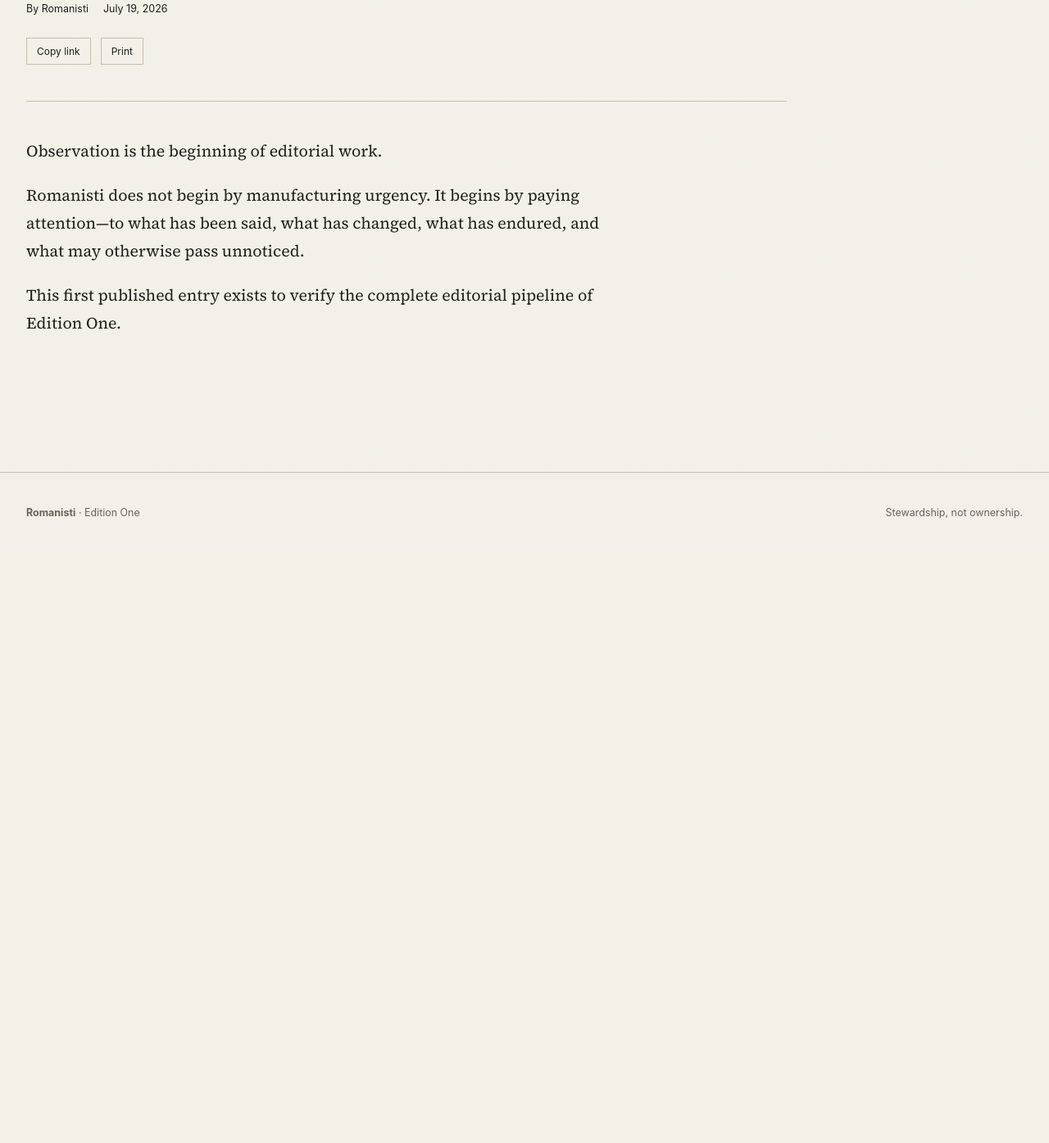
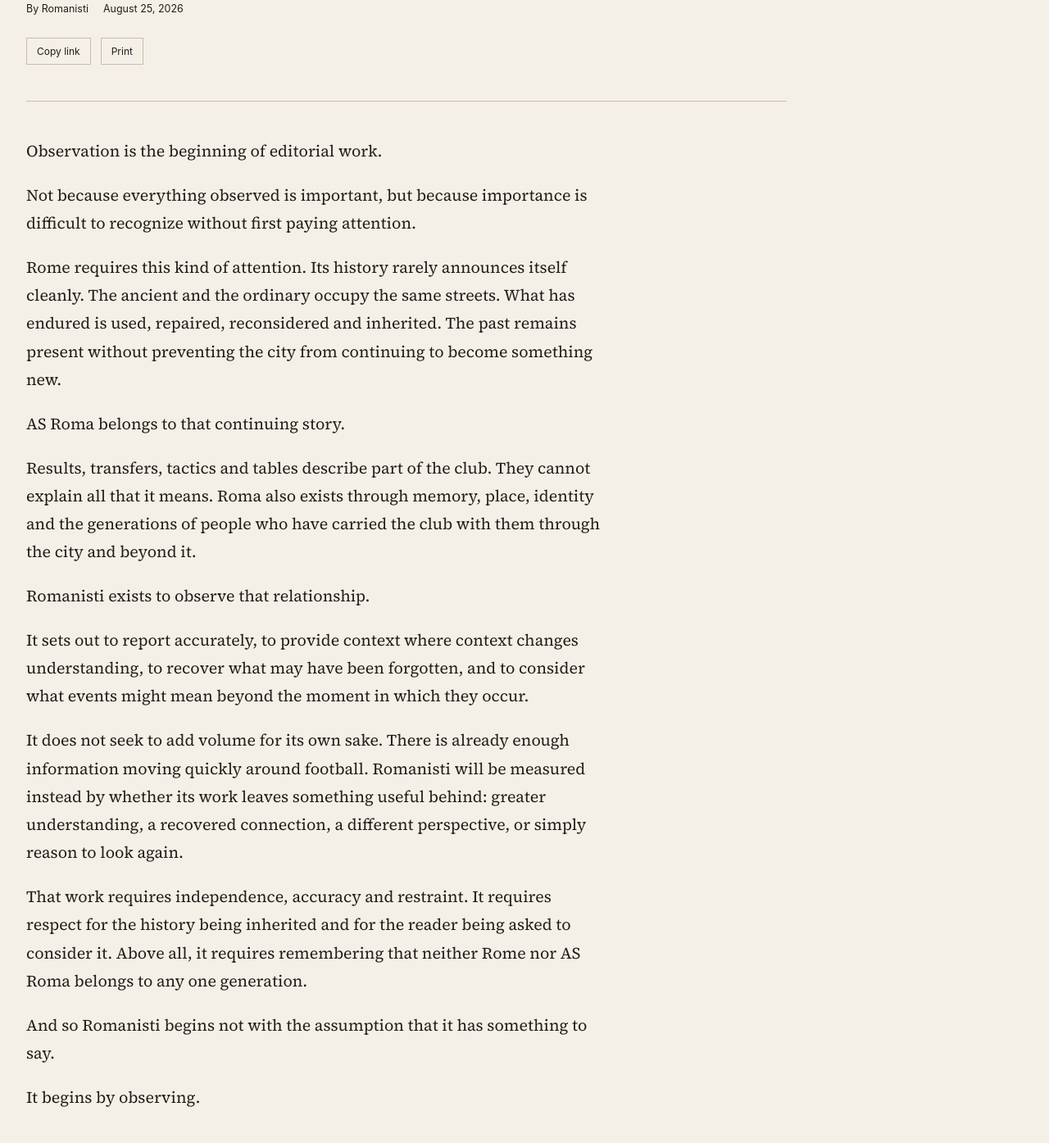
Before and after one commit to romanisti-site/romanisti, an Astro site: page /observations/welcome in a window 1280 px wide. Shown: the part 465-1860 px from the top of the page at 82% size. Before the commit the page ends 1138 px from the top, so only its background shows below. Built offline with nearby package versions, Linux system fonts and the light colour scheme; Astro itself is replaced by a stand-in of ours; no server answers.

Commit message:
Editorial: publish Observation I

```diff
--- a/src/content/observations/welcome.md
+++ b/src/content/observations/welcome.md
@@ -1,18 +1,65 @@
 ---
+
 title: "An Institution Begins by Observing"
+
 description: "Romanisti begins with attention: to Rome, to AS Roma, and to the relationship that endures between them."
-publishedAt: 2026-07-19
+
+publishedAt: 2026-08-25
+
 author: "Romanisti"
+
 language: "en"
+
 status: "published"
+
 topics:
-  - institution
-  - observation
+
+- institution
+
+- observation
+
 featured: true
+
 ---
 
 Observation is the beginning of editorial work.
 
-Romanisti does not begin by manufacturing urgency. It begins by paying attention—to what has been said, what has changed, what has endured, and what may otherwise pass unnoticed.
 
-This first published entry exists to verify the complete editorial pipeline of Edition One.
+
+Not because everything observed is important, but because importance is difficult to recognize without first paying attention.
+
+
+
+Rome requires this kind of attention. Its history rarely announces itself cleanly. The ancient and the ordinary occupy the same streets. What has endured is used, repaired, reconsidered and inherited. The past remains present without preventing the city from continuing to become something new.
+
+
+
+AS Roma belongs to that continuing story.
+
+
+
+Results, transfers, tactics and tables describe part of the club. They cannot explain all that it means. Roma also exists through memory, place, identity and the generations of people who have carried the club with them through the city and beyond it.
+
+
+
+Romanisti exists to observe that relationship.
+
+
+
+It sets out to report accurately, to provide context where context changes understanding, to recover what may have been forgotten, and to consider what events might mean beyond the moment in which they occur.
+
+
+
+It does not seek to add volume for its own sake. There is already enough information moving quickly around football. Romanisti will be measured instead by whether its work leaves something useful behind: greater understanding, a recovered connection, a different perspective, or simply reason to look again.
+
+
+
+That work requires independence, accuracy and restraint. It requires respect for the history being inherited and for the reader being asked to consider it. Above all, it requires remembering that neither Rome nor AS Roma belongs to any one generation.
+
+
+
+And so Romanisti begins not with the assumption that it has something to say.
+
+
+
+It begins by observing.
```
